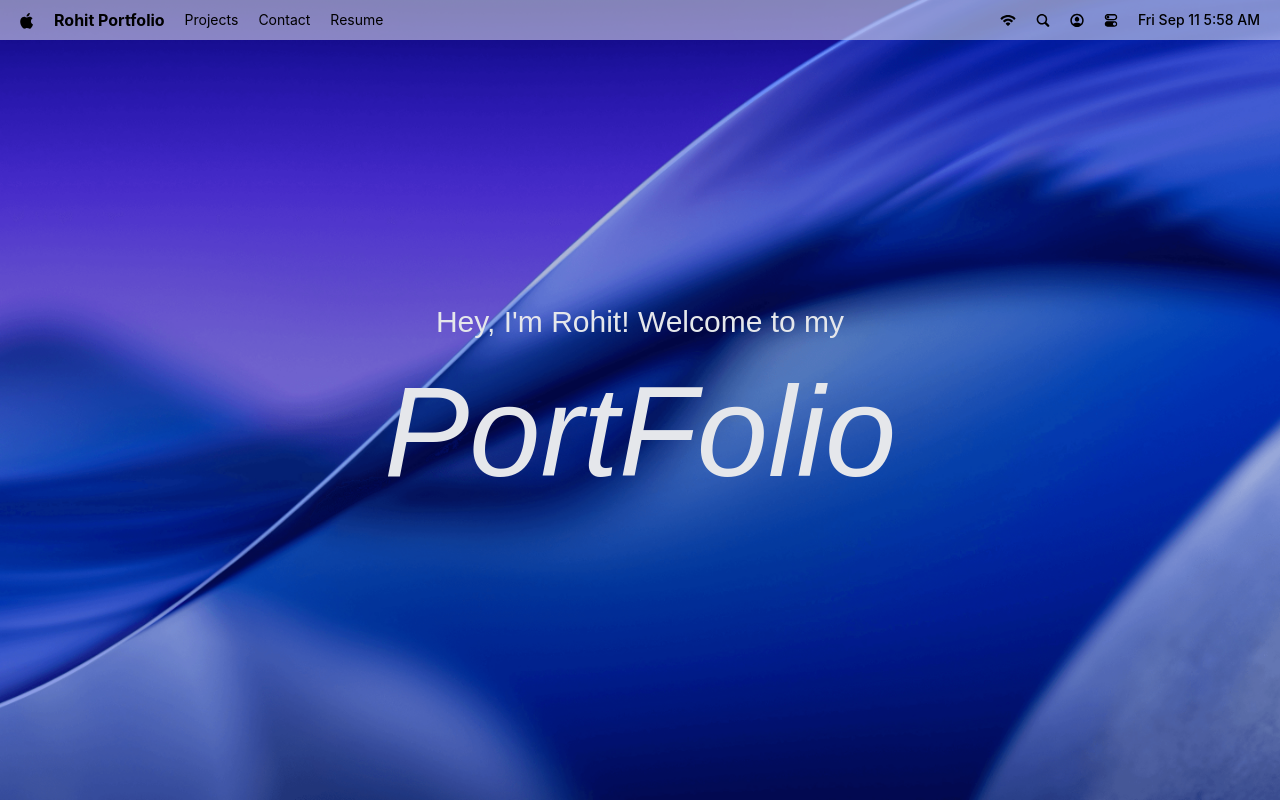
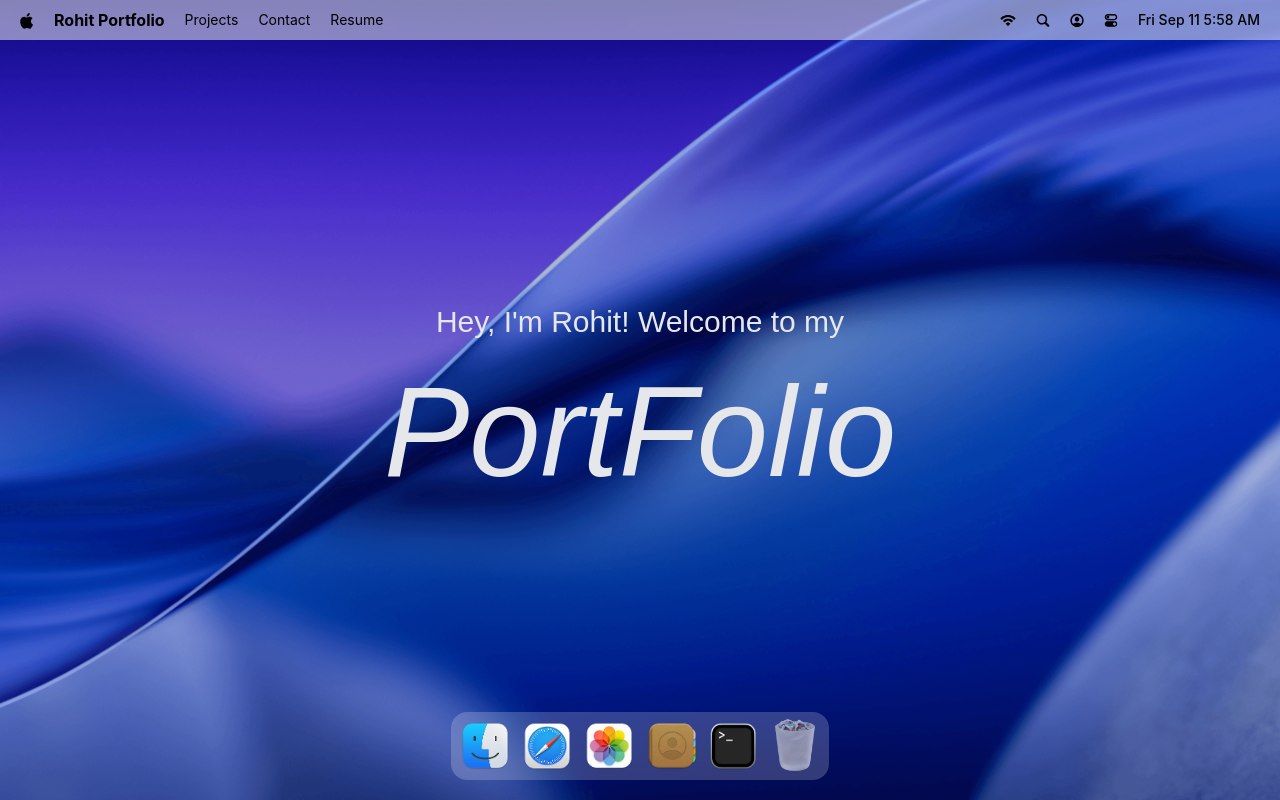
Before and after one commit to rohitsingh-code/.portfolio, a React (Vite) app: page / in a window 1280 px wide. Built offline with nearby package versions, Linux system fonts and the light colour scheme; a web font is replaced by a local one.

Commit message:
fix: added Dock to App.tsx file

```diff
--- a/src/App.tsx
+++ b/src/App.tsx
@@ -1,10 +1,11 @@
-import { Navbar, Welcome } from "@/components"
+import { Dock, Navbar, Welcome } from "@/components"
 
 const App = () => {
   return (
     <main>
       <Navbar />
       <Welcome />
+      <Dock />
     </main>
   )
 }
```
